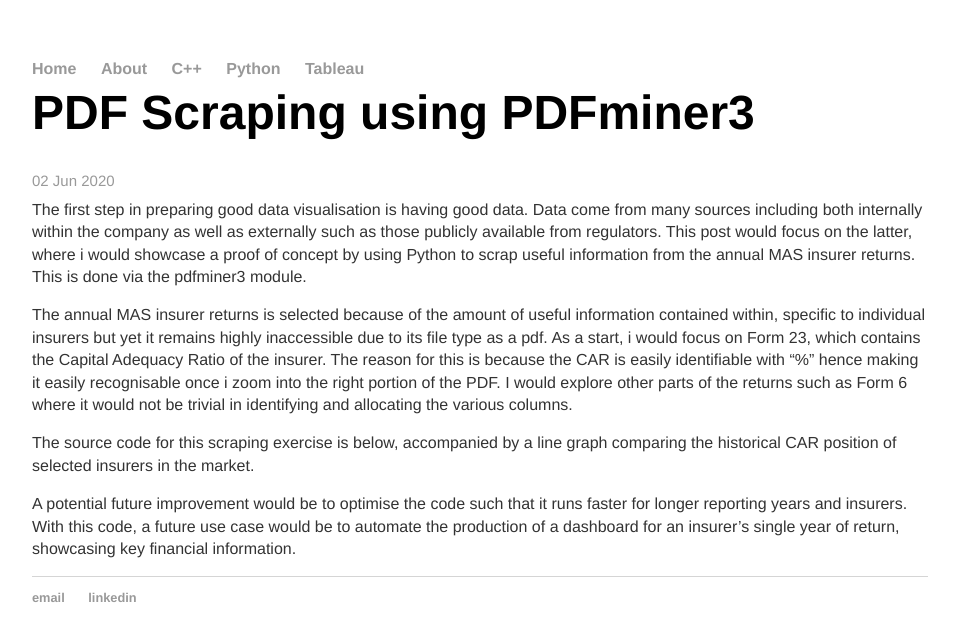
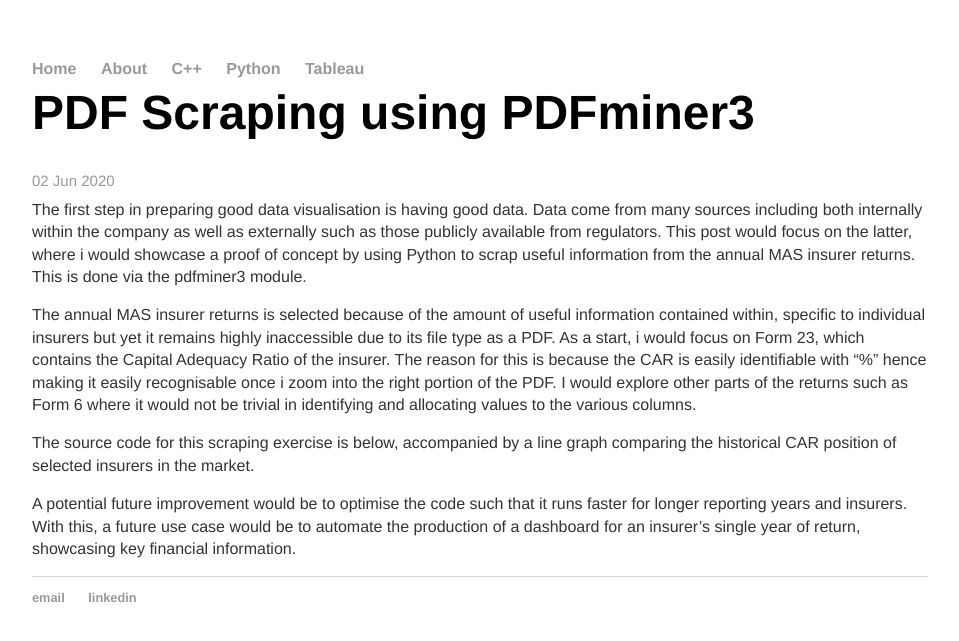
Before and after one commit to cchanzl/Lock-Screen, a Jekyll site: the page built from _posts/2020-06-02-PDF-Scraping-using-PDFminer3.md, in a window 1280 px wide. Shown: the top 641 px of the page, without its empty margins (160-1119 px from the left). Built offline with Jekyll 4.4.1, drawn with Linux system fonts in a browser that asks for light colours.

Commit message:
Update 2020-06-02-PDF-Scraping-using-PDFminer3.md

```diff
--- a/_posts/2020-06-02-PDF-Scraping-using-PDFminer3.md
+++ b/_posts/2020-06-02-PDF-Scraping-using-PDFminer3.md
@@ -7,8 +7,8 @@ date: 2020-06-02
 
 The first step in preparing good data visualisation is having good data. Data come from many sources including both internally within the company as well as externally such as those publicly available from regulators. This post would focus on the latter, where i would showcase a proof of concept by using Python to scrap useful information from the annual MAS insurer returns. This is done via the pdfminer3 module.
 
-The annual MAS insurer returns is selected because of the amount of useful information contained within, specific to individual insurers but yet it remains highly inaccessible due to its file type as a pdf. As a start, i would focus on Form 23, which contains the Capital Adequacy Ratio of the insurer. The reason for this is because the CAR is easily identifiable with "%" hence making it easily recognisable once i zoom into the right portion of the PDF. I would explore other parts of the returns such as Form 6 where it would not be trivial in identifying and allocating the various columns.
+The annual MAS insurer returns is selected because of the amount of useful information contained within, specific to individual insurers but yet it remains highly inaccessible due to its file type as a PDF. As a start, i would focus on Form 23, which contains the Capital Adequacy Ratio of the insurer. The reason for this is because the CAR is easily identifiable with "%" hence making it easily recognisable once i zoom into the right portion of the PDF. I would explore other parts of the returns such as Form 6 where it would not be trivial in identifying and allocating values to the various columns.
 
 The source code for this scraping exercise is below, accompanied by a line graph comparing the historical CAR position of selected insurers in the market.
 
-A potential future improvement would be to optimise the code such that it runs faster for longer reporting years and insurers. With this code, a future use case would be to automate the production of a dashboard for an insurer's single year of return, showcasing key financial information.
+A potential future improvement would be to optimise the code such that it runs faster for longer reporting years and insurers. With this, a future use case would be to automate the production of a dashboard for an insurer's single year of return, showcasing key financial information.
```
